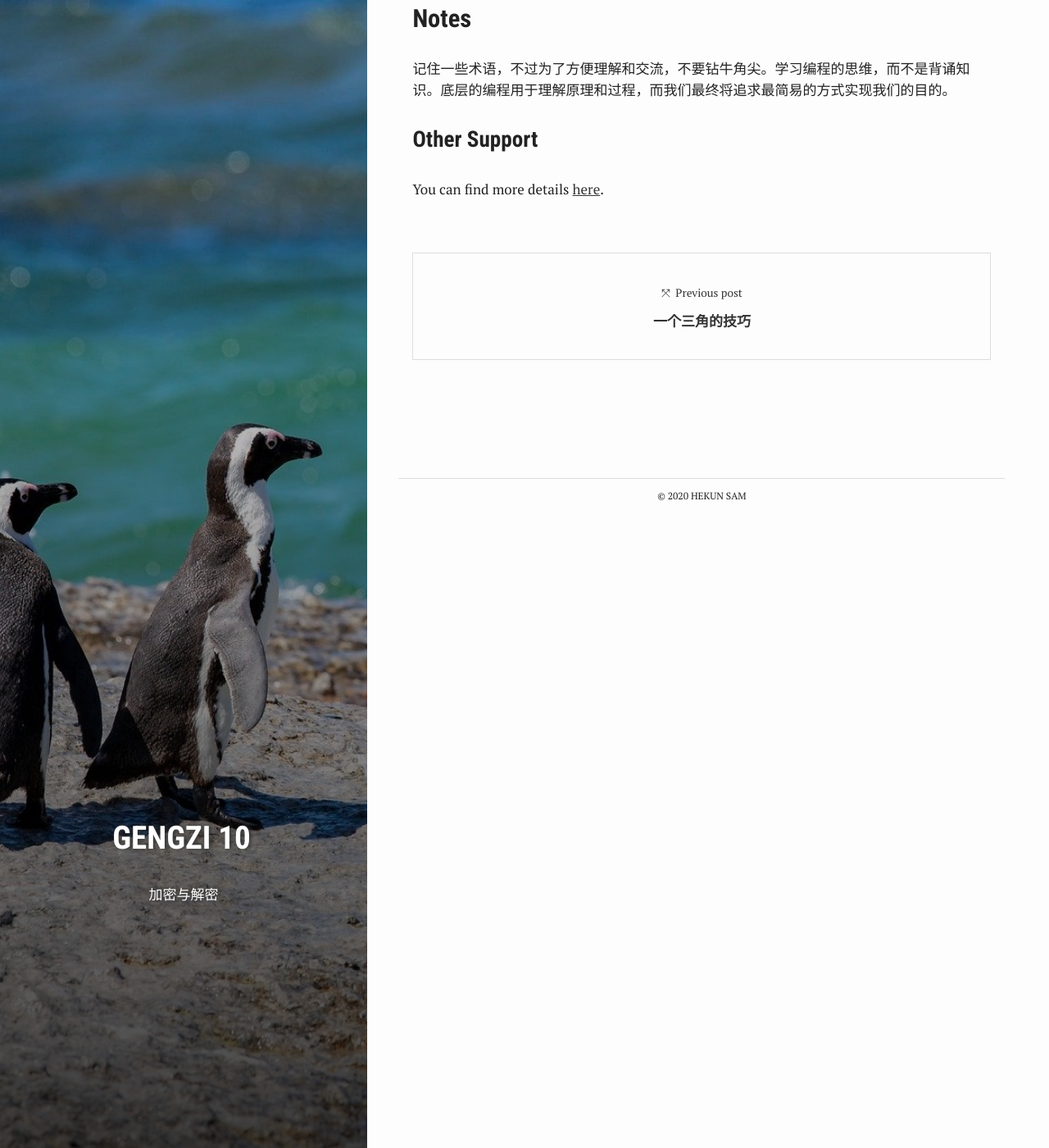
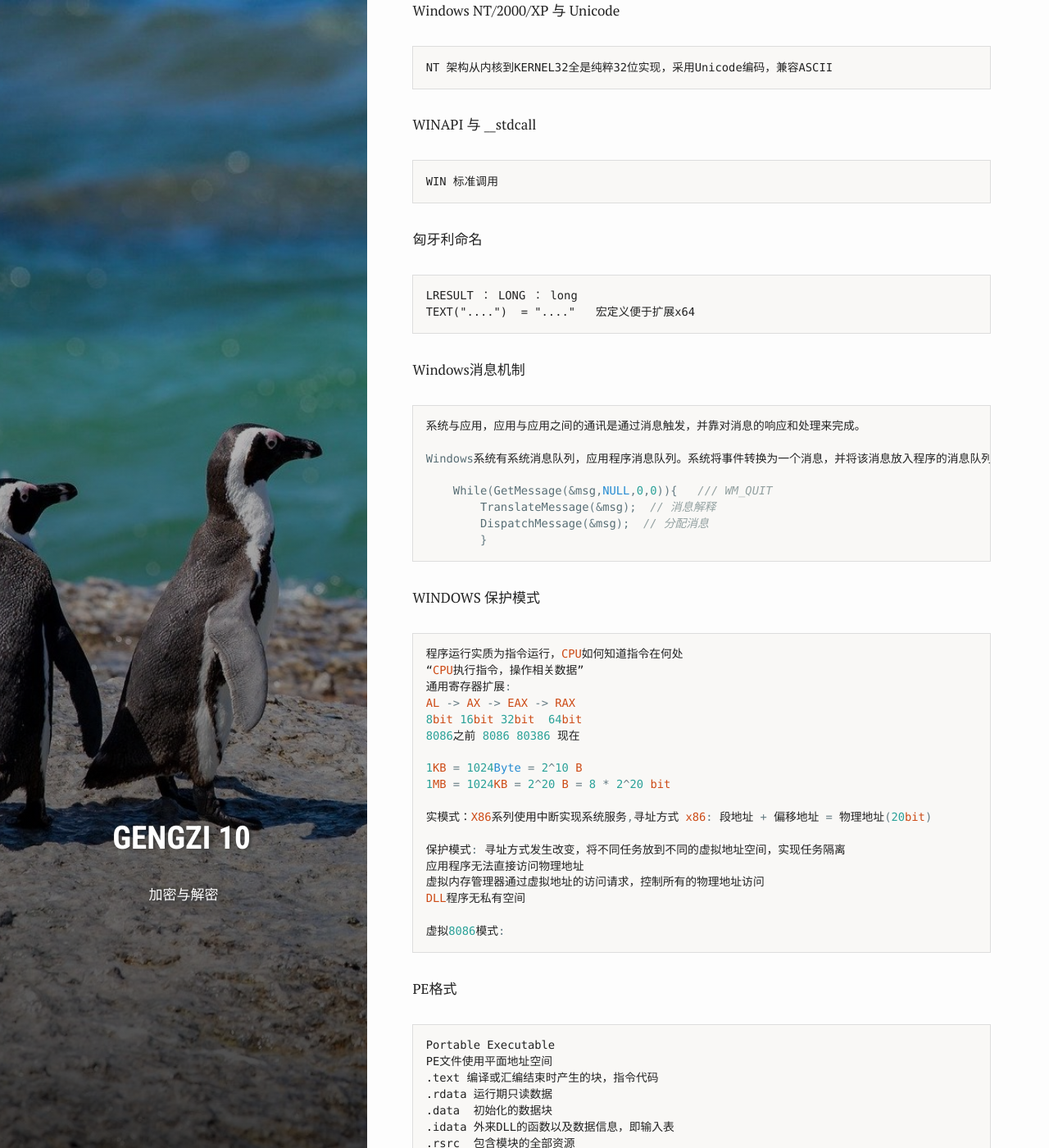
Before and after one commit to yalisandsoso/yalisandsoso.github.io, a Jekyll site: the page built from _posts/2020-10-09-安全系列术语.md, in a window 1280 px wide and 1400 px high, scrolled down 1992 px. Shown: the whole window at 82% size. Built offline with Jekyll 4.4.1, drawn with Linux system fonts in a browser that asks for light colours; some of the changed text lies outside the part shown.

Commit message:
no message

````diff
--- a/_posts/2020-10-09-安全系列术语.md
+++ b/_posts/2020-10-09-安全系列术语.md
@@ -88,6 +88,79 @@ gid32.dll: 绘画图像和显示文字
 句柄是一个唯一的整数值，标识应用程序中的不同对象和同类对象中不同示例
 ```
 
+Windows NT/2000/XP 与 Unicode
+
+```txt
+NT 架构从内核到KERNEL32全是纯粹32位实现，采用Unicode编码，兼容ASCII
+```
+
+WINAPI 与 __stdcall
+
+```txt
+WIN 标准调用
+```
+
+匈牙利命名
+
+```txt
+LRESULT ： LONG ： long
+TEXT("....")  = "...."   宏定义便于扩展x64
+```
+
+Windows消息机制
+
+```c++
+系统与应用，应用与应用之间的通讯是通过消息触发，并靠对消息的响应和处理来完成。
+
+Windows系统有系统消息队列，应用程序消息队列。系统将事件转换为一个消息，并将该消息放入程序的消息队列，程序通过执行一块为消息循环的程序代码从消息队列中取出消息。
+
+    While(GetMessage(&msg,NULL,0,0)){   /// WM_QUIT
+    	TranslateMessage(&msg);  // 消息解释
+    	DispatchMessage(&msg);  // 分配消息
+	}
+```
+
+WINDOWS 保护模式
+
+```mathematica
+程序运行实质为指令运行，CPU如何知道指令在何处
+“CPU执行指令，操作相关数据”
+通用寄存器扩展:
+AL -> AX -> EAX -> RAX
+8bit 16bit 32bit  64bit
+8086之前 8086 80386 现在
+
+1KB = 1024Byte = 2^10 B
+1MB = 1024KB = 2^20 B = 8 * 2^20 bit
+
+实模式：X86系列使用中断实现系统服务,寻址方式 x86: 段地址 + 偏移地址 = 物理地址(20bit)
+
+保护模式: 寻址方式发生改变，将不同任务放到不同的虚拟地址空间，实现任务隔离
+应用程序无法直接访问物理地址
+虚拟内存管理器通过虚拟地址的访问请求，控制所有的物理地址访问
+DLL程序无私有空间
+
+虚拟8086模式:
+```
+
+PE格式
+
+```txt
+Portable Executable
+PE文件使用平面地址空间
+.text 编译或汇编结束时产生的块，指令代码
+.rdata 运行期只读数据
+.data  初始化的数据块
+.idata 外来DLL的函数以及数据信息，即输入表
+.rsrc  包含模块的全部资源
+
+Entry Point (OEP)
+VA(Virtual Address):  虚拟地址
+ImageBase: 文件执行时将映射到指定内存地址中，由PE文件设定
+```
+
+
+
 ## Notes
 
 记住一些术语，不过为了方便理解和交流，不要钻牛角尖。学习编程的思维，而不是背诵知识。底层的编程用于理解原理和过程，而我们最终将追求最简易的方式实现我们的目的。
````
